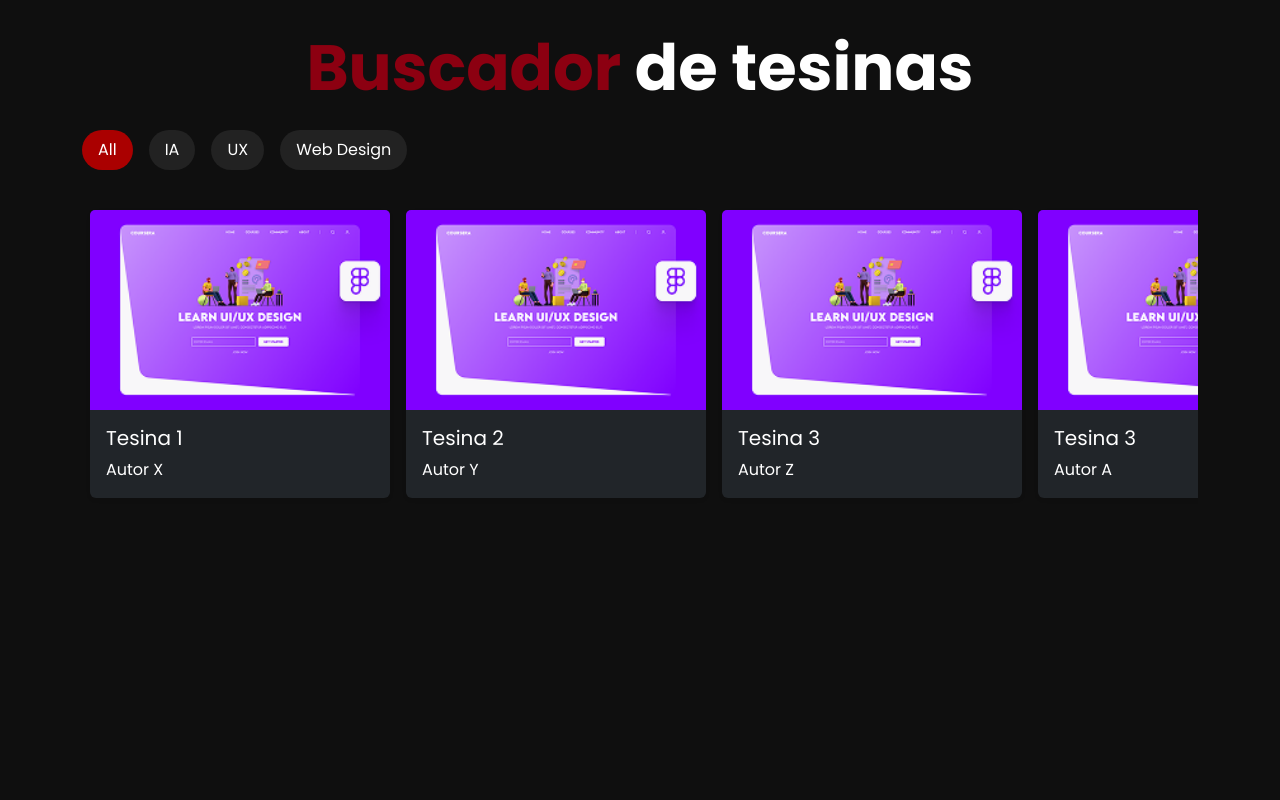
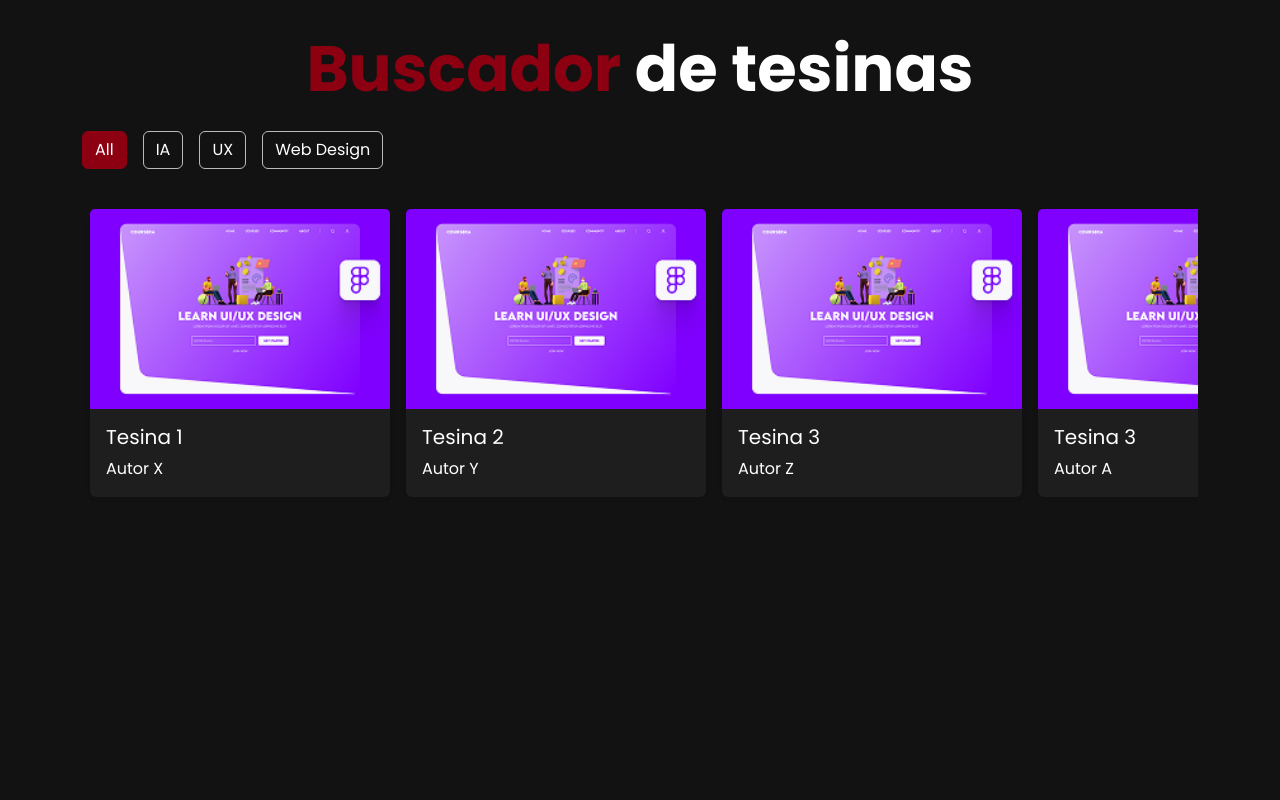
Before and after one commit to KinnaGt/Tesinas-inform-tica, a website: page public/index.html in a window 1280 px wide. Shown: the part 1720-2520 px from the top of the page. Drawn offline with nearby package versions, Linux system fonts and the light colour scheme.

Commit message:
Change card styles by theme

```diff
--- a/public/css/styles.css
+++ b/public/css/styles.css
@@ -1,15 +1,20 @@
 :root {
-  --bg-color: #0f0f0f;
-  --text-color: white;
-  --text-secondary: #ccc;
+  --bg-color: #121212; /* negro suave */
+  --text-color: #ffffff; /* blanco puro */
+  --text-secondary: #bbbbbb; /* gris claro */
+  --text-accent: #8c0011; /* rojo accesible sobre fondo oscuro (contrast ratio 7:1 aprox) */
+  --card-bg: #1e1e1e; /* gris oscuro */
 }
 
 html.theme-light {
-  --bg-color: #f4f4f4; /* Gris muy claro, no blanco puro */
-  --text-color: #333333; /* Gris oscuro suave en lugar de negro puro */
-  --text-secondary: #666666; /* Gris medio para texto secundario */
-  --text-accent: #97262a; /* Mantener el color acento */
+  --bg-color: #f5f5f5; /* gris claro */
+  --text-color: #111111; /* texto oscuro */
+  --text-secondary: #666666; /* gris medio */
+  --text-accent: #b00020; /* rojo puro, menos anaranjado */
+  --card-bg: #ffffff; /* blanco puro */
+  --btn-text-on-accent: #ffffff; /* texto blanco sobre rojo */
 }
+
 html.theme-light .theme-icon {
   filter: invert(1) brightness(1.2);
 }
@@ -62,25 +67,25 @@ button {
   width: 100%;
   margin-bottom: 4px;
 }
-
 .active-btn {
   font-size: clamp(0.8rem, 1.5vw, 1.2rem);
-  background-color: #8c0011;
-  color: white;
+  background-color: var(--text-accent);
+  color: var(--text-color);
   font-weight: bold;
 }
 
+/* Filtro botones adaptables */
 .btn-filter {
-  background-color: #222;
-  color: #fff;
-  border-radius: 999px;
-  padding: 8px 16px;
-  border: none;
+  background-color: var(--bg-color);
+  color: var(--text-color);
+  border: 1px solid var(--text-secondary);
+  transition: background-color 0.3s ease, color 0.3s ease;
 }
 
 .btn-filter.active {
-  background-color: #a00;
-  color: white;
+  background-color: var(--text-accent);
+  color: var(--text-color);
+  border-color: var(--text-accent);
 }
 
 .card-img-top {
@@ -95,7 +100,7 @@ button {
 }
 
 .text-accent {
-  color: #8c0011;
+  color: var(--text-accent);
 }
 
 .image-stack {
@@ -206,6 +211,13 @@ button {
   transition: transform 0.2s, box-shadow 0.2s;
 }
 
+.card-theme {
+  background-color: var(--card-bg);
+  color: var(--text-color);
+  border: 2px solid var(--text-secondary);
+  transition: background-color 0.3s ease, color 0.3s ease;
+}
+
 .tesinas-carousel > .tesina-item:hover {
   transform: scale(1.03);
   box-shadow: 0 4px 12px rgba(0, 0, 0, 0.4);
@@ -217,10 +229,11 @@ button {
 }
 
 .tesinas-carousel {
-  overflow-x: auto;
-  overflow-y: hidden;
-  scrollbar-width: thin; /* Firefox */
-  scrollbar-color: #a00 transparent; /* color para el thumb y track */
+  background-color: var(--bg-color);
+  color: var(--text-color);
+  border-radius: 0.5rem;
+  padding: 1rem 0.5rem 2rem 0.5rem;
+  transition: background-color 0.3s ease, color 0.3s ease;
 }
 
 /* WebKit (Chrome, Edge) */
@@ -278,7 +291,7 @@ button {
   border: 1px solid var(--text-secondary);
   border-radius: 0.375rem;
   padding: 0.5rem 1rem;
-  min-height: 3rem;
+  min-height: 8rem;
   user-select: none;
   white-space: pre-wrap;
   overflow-wrap: break-word;
@@ -295,8 +308,8 @@ button {
 }
 
 .btn-red {
-  background-color: #8c0011;
-  color: white;
+  background-color: var(--text-accent);
+  color: var(--text-color);
   border: none;
   border-radius: 999px;
   padding: 6px 12px;
@@ -305,12 +318,12 @@ button {
   transition: background-color 0.3s ease;
   width: fit-content;
   text-align: center;
-  align-self: flex-start; /* lo alinea a la izquierda dentro de un flex container */
+  align-self: flex-start;
   font-size: 0.9rem;
 }
 
 .btn-red:hover {
-  background-color: #c22;
+  background-color: #b00020; /* tono accesible cercano al hover */
 }
 
 button.ask-btn {
--- a/public/js/include.js
+++ b/public/js/include.js
@@ -133,11 +133,11 @@ function loadTesinas() {
   <a href="detail_tesina.html?nombre=${encodeURIComponent(
     tesina.nombre
   )}" class="text-decoration-none">
-    <div class="card bg-dark border-0 h-100 shadow-sm">
+    <div class="card card-theme border-0 h-100 shadow-sm">
       <img src="${banner}" class="card-img-top" alt="Banner de ${
           tesina.nombre
         }">
-      <div class="card-body text-white">
+      <div class="card-body">
         <h5 class="card-title">${tesina.nombre}</h5>
         <p class="card-text">${tesina.autor || ""}</p>
       </div>
```
